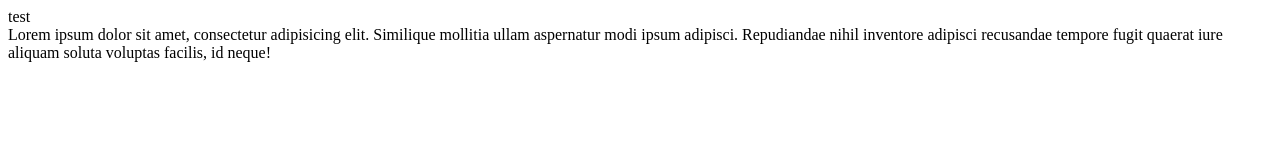
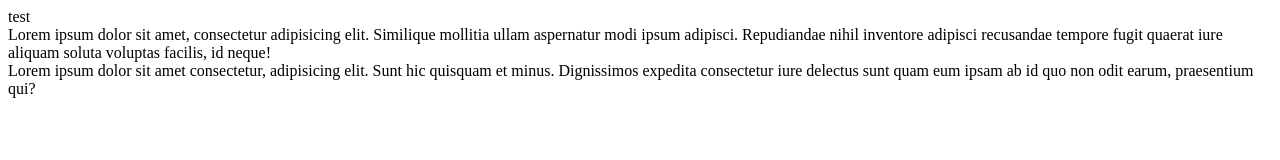
Before and after one commit to KrasiIvaylov/test, a plain HTML site: page index.html in a window 1280 px wide. Drawn offline with Linux system fonts and the light colour scheme.

Commit message:
new Div commit

```diff
--- a/index.html
+++ b/index.html
@@ -18,6 +18,11 @@
         adipisci. Repudiandae nihil inventore adipisci recusandae tempore fugit quaerat iure aliquam soluta voluptas
         facilis, id neque!
     </div>
+    <div>
+        Lorem ipsum dolor sit amet consectetur, adipisicing elit. Sunt hic quisquam et minus. Dignissimos expedita
+        consectetur iure delectus sunt quam eum ipsam ab id quo non odit earum, praesentium qui?
+
+    </div>
 </body>
 
 </html>
```
